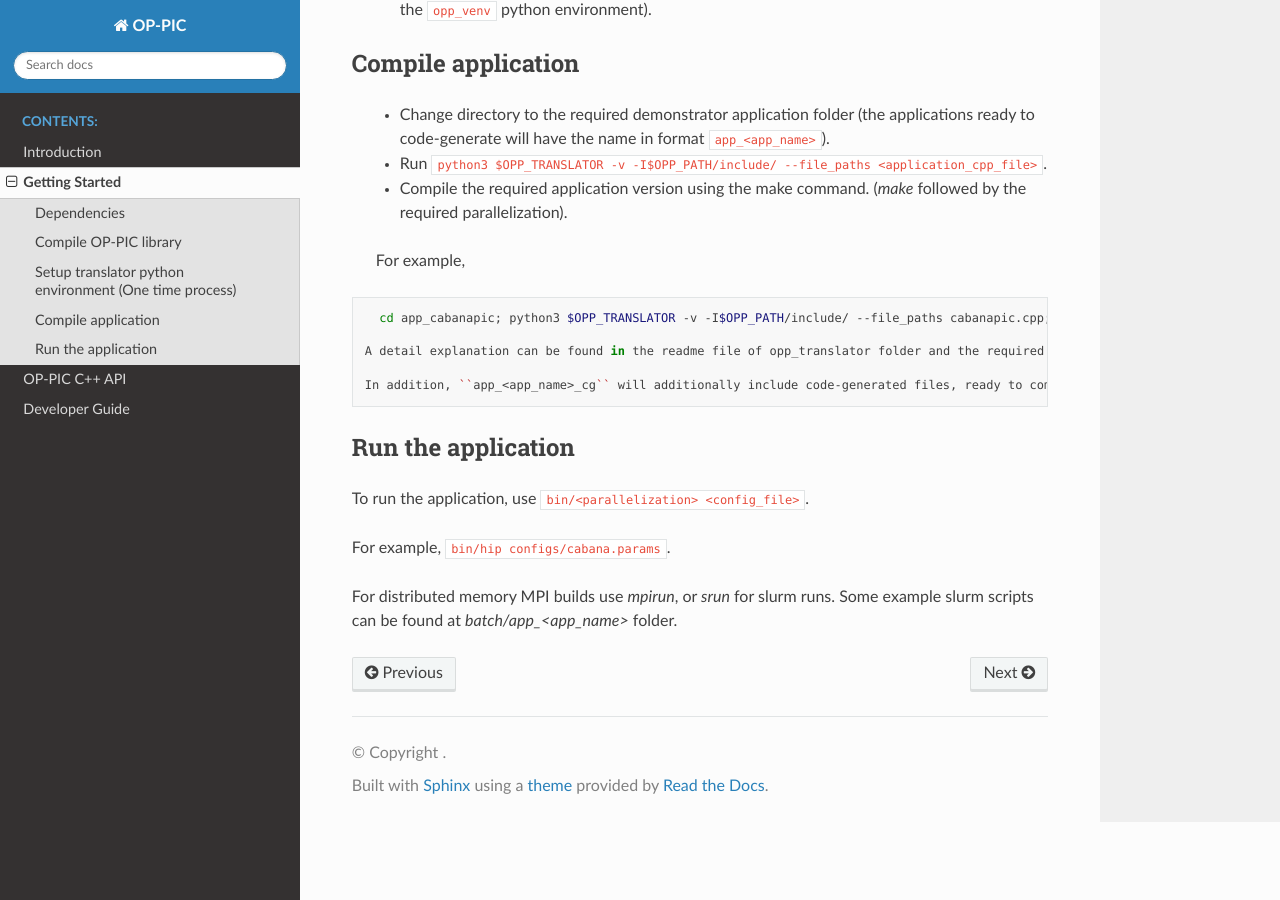
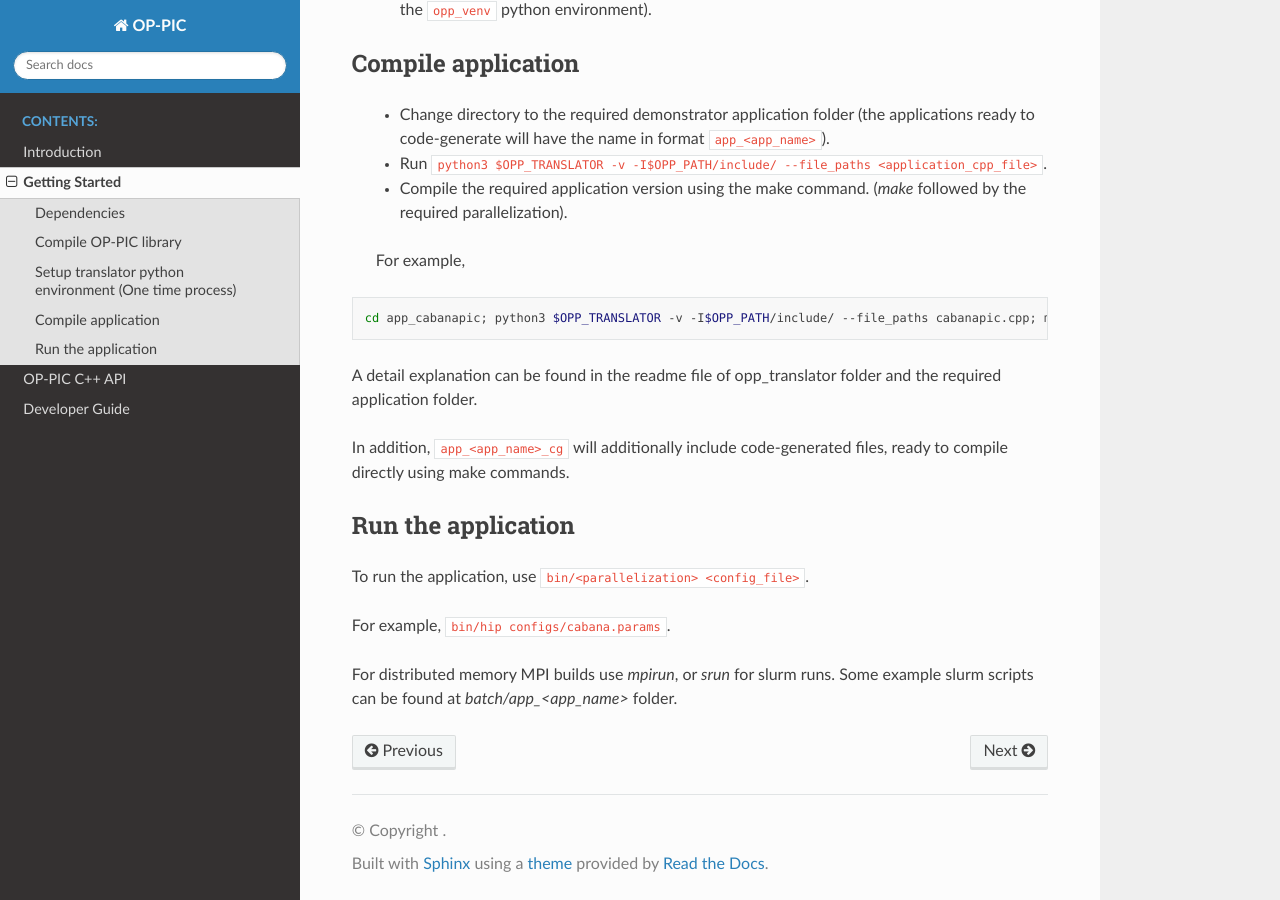
Before and after one commit to ZamanLantra/git_docs_test, a Sphinx documentation site: the page built from doc/getting_started.rst, in a window 1280 px wide and 900 px high, scrolled down 1642 px. Built offline with Sphinx 7.4.7 and the Read the Docs theme 2.0.0, drawn with Linux system fonts in a browser that asks for light colours; pages that are not in the unit, such as notebooks, are missing from menus.

Commit message:
Update getting_started.rst

```diff
--- a/doc/getting_started.rst
+++ b/doc/getting_started.rst
@@ -35,21 +35,21 @@ Dependencies
 
 Compile OP-PIC library
 ----------------------
- * Source the compiler and other environment variables (some example source files can be found at ``OP-PIC/scripts/source`` directory).
- * Change directory to ``OP-PIC/opp_lib``.
- * Compile the required platform specific backend library using make commands (e.g. ``make cuda_mpi``).
+ - Source the compiler and other environment variables (some example source files can be found at ``OP-PIC/scripts/source`` directory).
+ - Change directory to ``OP-PIC/opp_lib``.
+ - Compile the required platform specific backend library using make commands (e.g. ``make cuda_mpi``).
 
 Setup translator python environment (One time process)
 ------------------------------------------------------
- * Change directory to ``OP-PIC/opp_translator``.
- * Run ``setup_venv.sh`` (this will download the required libraries, including libclang and create the ``opp_venv`` python environment).
+ - Change directory to ``OP-PIC/opp_translator``.
+ - Run ``setup_venv.sh`` (this will download the required libraries, including libclang and create the ``opp_venv`` python environment).
 
 Compile application
 -------------------
 
- * Change directory to the required demonstrator application folder (the applications ready to code-generate will have the name in  format ``app_<app_name>``).
- * Run ``python3 $OPP_TRANSLATOR -v -I$OPP_PATH/include/ --file_paths <application_cpp_file>``.
- * Compile the required application version using the make command. (`make` followed by the required parallelization).
+ - Change directory to the required demonstrator application folder (the applications ready to code-generate will have the name in  format ``app_<app_name>``).
+ - Run ``python3 $OPP_TRANSLATOR -v -I$OPP_PATH/include/ --file_paths <application_cpp_file>``.
+ - Compile the required application version using the make command. (`make` followed by the required parallelization).
 
  For example,
 
@@ -57,9 +57,9 @@ Compile application
 
    cd app_cabanapic; python3 $OPP_TRANSLATOR -v -I$OPP_PATH/include/ --file_paths cabanapic.cpp; make cuda_mpi
 
- A detail explanation can be found in the readme file of opp_translator folder and the required application folder.
+A detail explanation can be found in the readme file of opp_translator folder and the required application folder.
 
- In addition, ``app_<app_name>_cg`` will additionally include code-generated files, ready to compile directly using make commands.
+In addition, ``app_<app_name>_cg`` will additionally include code-generated files, ready to compile directly using make commands.
 
 Run the application
 -------------------
```
